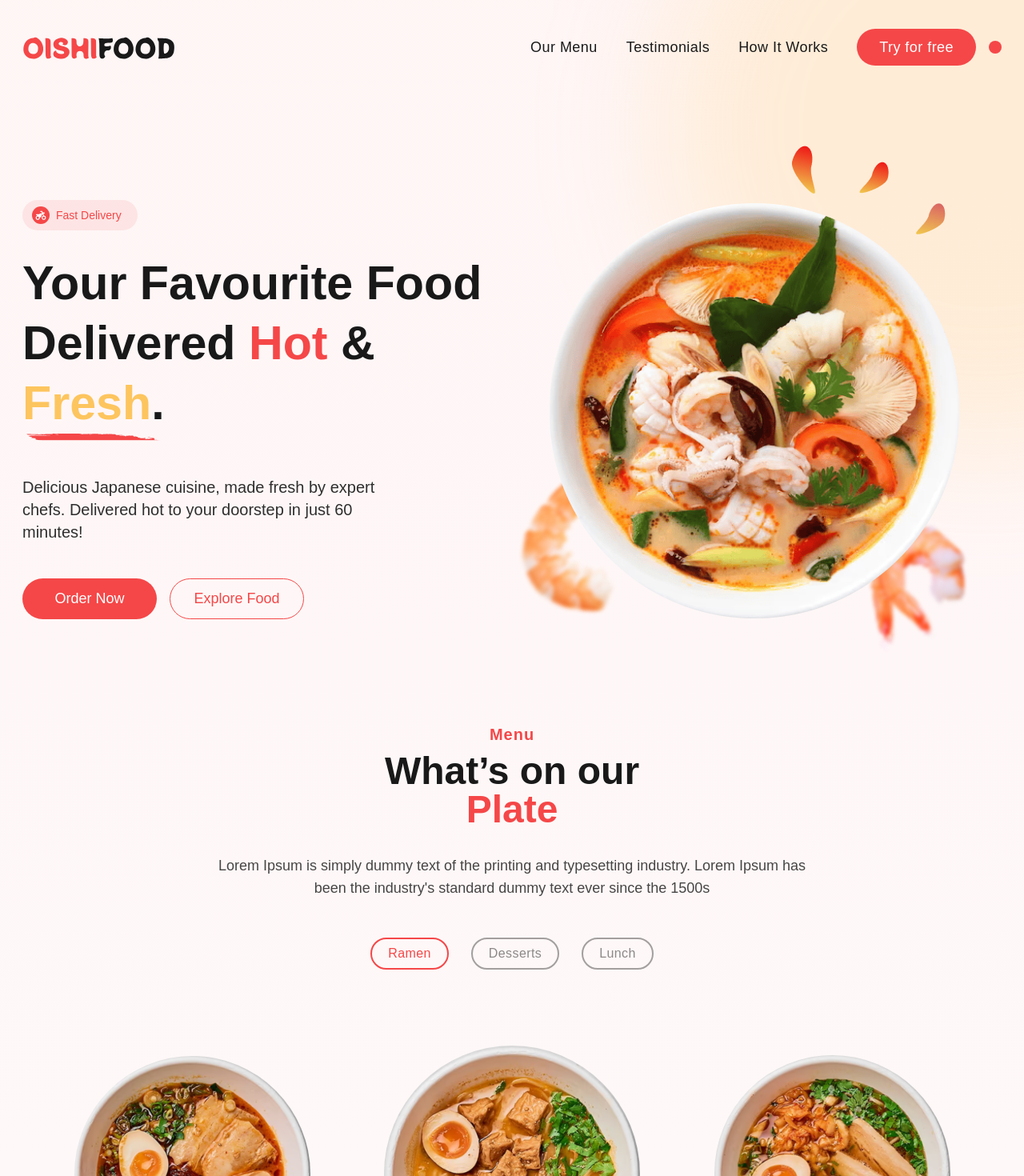
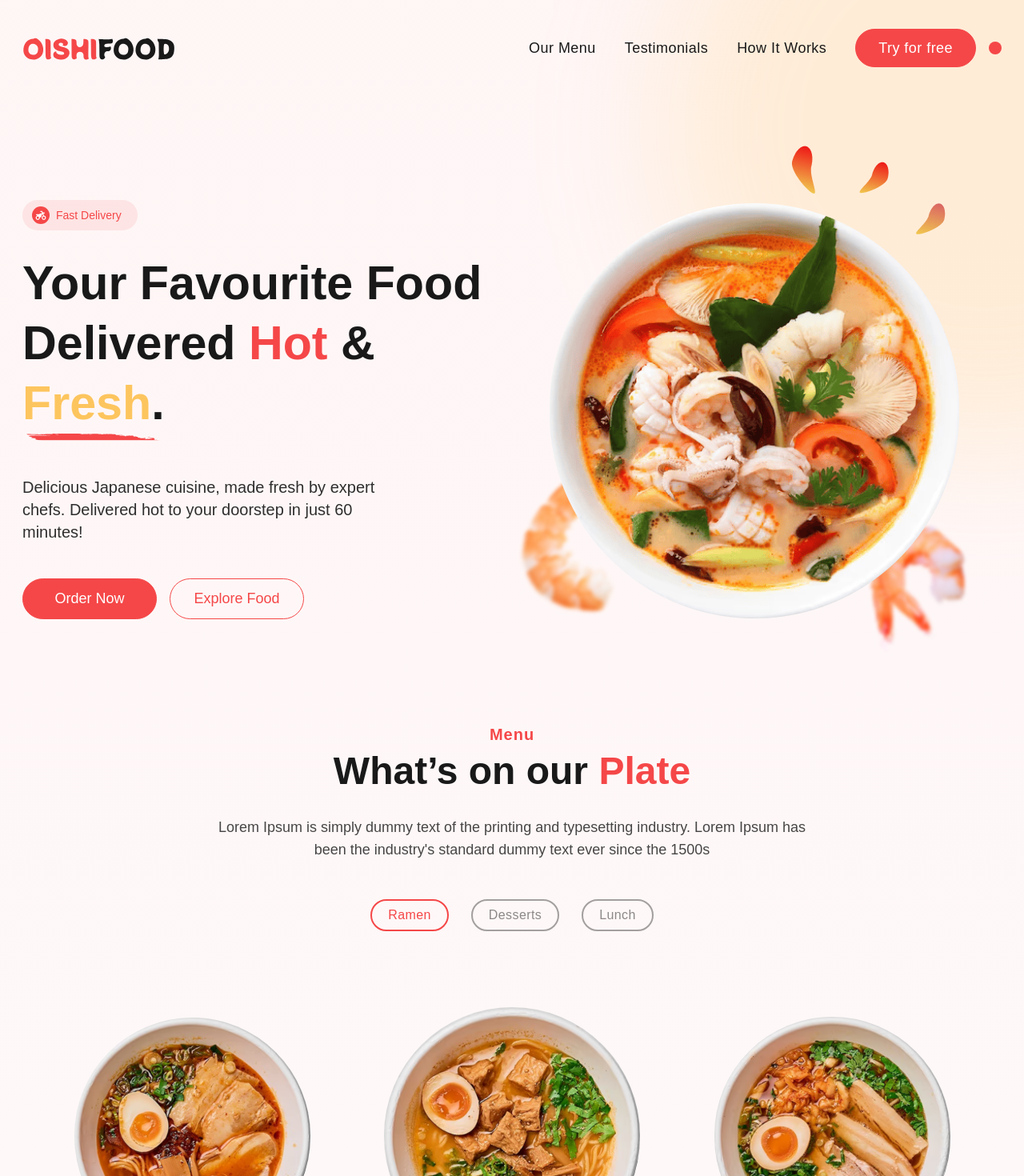
Before and after one commit to devJennyy/oishi-food, a React (Vite) app: page /homepage in a window 1280 px wide. Shown: the top 1470 px of the page at 80% size. Built offline with nearby package versions, Linux system fonts and the light colour scheme; a web font is replaced by a local one.

Commit message:
Implement hover and active animations on all buttons for better interactivity.

```diff
--- a/src/components/Hero.tsx
+++ b/src/components/Hero.tsx
@@ -3,11 +3,16 @@ import { RiMotorbikeFill } from "react-icons/ri";
 
 const Hero = () => {
   const buttons = [
-    { text: "Order Now", style: "bg-secondary text-white", linkTo: "#promotional-offer", },
+    {
+      text: "Order Now",
+      style: "bg-secondary text-white hover:bg-transparent hover:text-secondary border border-secondary hover:shadow-glow-secondary active:scale-95 transition-all duration-300 ease-in-out",
+      linkTo: "#promotional-offer",
+    },
+
     {
       text: "Explore Food",
       style:
-        "border border-secondary dark:border-white text-secondary dark:text-white",
+        "border border-secondary dark:border-white hover:dark:border-secondary hover:dark:text-secondary text-secondary dark:text-white hover:shadow-glow-secondary active:scale-95 transition-all duration-300 ease-in-out",
       icon: <IoIosArrowRoundForward size={24} />,
       linkTo: "#menu",
     },
@@ -50,7 +55,8 @@ const Hero = () => {
 
         <div className="flex sm:flex-row flex-col lg:gap-4 gap-3 xl:text-lg lg:text-lg md:text-sm text-lg lg:mt-7 sm:mt-4 mt-6">
           {buttons.map((button, index) => (
-            <a href={button.linkTo}
+            <a
+              href={button.linkTo}
               key={index}
               className={`flex justify-center items-center gap-1 w-full h-12 lg:max-w-[10.5rem] lg:h-[3.2rem] sm:max-w-[9.5rem] sm:h-[3rem] md:max-w-[7rem] md:h-[2.5rem] rounded-full ${button.style}`}
             >
--- a/src/components/Layout/Footer.tsx
+++ b/src/components/Layout/Footer.tsx
@@ -80,7 +80,7 @@ const Footer = () => {
           <div className="grid grid-cols-5 sm:mt-3 xl:gap-0 lg:gap-4">
             {socialIcons?.map((icon) => {
               return (
-                <div className="flex justify-center items-center xl:w-[46px] xl:h-[46px] lg:w-[40px] lg:h-[40px] md:w-[31px] md:h-[31px] w-[40px] h-[40px] lg:rounded-xl md:rounded-lg rounded-xl text-secondary bg-secondary/10 dark:bg-secondary/0 dark:border-secondary dark:border cursor-pointer hover:scale-110 transition-all">
+                <div className="flex justify-center items-center xl:w-[46px] xl:h-[46px] lg:w-[40px] lg:h-[40px] md:w-[31px] md:h-[31px] w-[40px] h-[40px] lg:rounded-xl md:rounded-lg rounded-xl text-secondary bg-secondary/10 dark:bg-secondary/0 dark:border-secondary dark:border cursor-pointer hover:scale-110 transition-all active:scale-95 duration-300 ease-in-out">
                   {icon}
                 </div>
               );
@@ -111,7 +111,7 @@ const Footer = () => {
             <div className="flex flex-col lg:gap-3 gap-2 text-primary/60 dark:text-white/60 text-sm">
               {downloadButton?.map((button) => {
                 return (
-                  <button className="flex justify-center items-center xl:h-[3rem] lg:h-[2.5rem] lg:w-full md:w-[7.5rem] h-[2.3rem] bg-primary rounded-lg text-white active:scale-105 transition-all">
+                  <button className="flex justify-center items-center xl:h-[3rem] lg:h-[2.5rem] lg:w-full md:w-[7.5rem] h-[2.3rem] bg-primary rounded-lg text-white active:scale-95 transition-all duration-400 ease-in-out">
                     <img
                       src={button.image}
                       alt={button.alt}
@@ -127,7 +127,7 @@ const Footer = () => {
         <div className="flex flex-col lg:gap-3 gap-2 text-primary/60 dark:text-white/60 text-sm sm:hidden mt-4">
           {downloadButton?.map((button) => {
             return (
-              <button className="flex justify-center items-center xl:h-[3rem] lg:h-[2.5rem] lg:w-full md:w-[7.5rem] sm:h-[2.3rem] h-[2.9rem] bg-primary rounded-lg text-white active:scale-105 transition-all">
+              <button className="flex justify-center items-center xl:h-[3rem] lg:h-[2.5rem] lg:w-full md:w-[7.5rem] sm:h-[2.3rem] h-[2.9rem] bg-primary rounded-lg text-white active:scale-95 transition-all duration-400 ease-in-out">
                 <img
                   src={button.image}
                   alt={button.alt}
--- a/src/components/Layout/Header.tsx
+++ b/src/components/Layout/Header.tsx
@@ -42,7 +42,7 @@ const Header = () => {
         <div className="flex gap-4">
           <a
             href="#promotional-offer"
-            className="py-[9px] px-7 bg-secondary text-white rounded-full"
+            className="py-[9px] px-7 rounded-full bg-secondary text-white hover:bg-transparent hover:text-secondary border border-secondary dark:hover:shadow-glow-secondary active:scale-95 transition-all duration-300 ease-in-out"
           >
             <p>Try for free</p>
           </a>
--- a/src/components/Menu.tsx
+++ b/src/components/Menu.tsx
@@ -30,7 +30,7 @@ const Menu = () => {
         <p className="font-bold capitalize text-secondary sm:text-xl text-lg tracking-wider">
           Menu
         </p>
-        <p className="lg:text-5xl md:text-4xl sm:text-5xl text-4xl lg:font-semibold sm:font-bold font-black sm:leading-tight leading-[2.7rem] sm:w-full max-w-[20rem] w-full">
+        <p className="lg:text-5xl md:text-4xl sm:text-5xl text-4xl lg:font-semibold sm:font-bold font-black sm:leading-tight leading-[2.7rem] sm:max-w-full max-w-[20rem] w-full">
           What’s on our <span className="text-secondary">Plate</span>
         </p>
       </div>
--- a/src/components/PromotionalOffer.tsx
+++ b/src/components/PromotionalOffer.tsx
@@ -16,8 +16,8 @@ const PromotionalOffer = () => {
             Savor the best hot & tasty ramen with OmniFood, delivered straight
             to your door in no time!
           </p>
-          <button className="xl:px-7 xl:py-4 lg:px-6 lg:py-3 md:px-5 sm:py-2 sm:px-4 px-5 py-[11px] bg-secondary/90 rounded-full w-fit">
-            <p className="xl:text-xl lg:text-lg md:text-[16px] sm:text-[13px] text-white">
+          <button className="xl:px-7 xl:py-4 lg:px-6 lg:py-3 md:px-5 sm:py-2 sm:px-4 px-5 py-[11px] text-white w-fit rounded-full bg-secondary dark:hover:shadow-glow-secondary hover:scale-105 hover:bg-transparent border border-secondary hover:text-secondary active:scale-95 transition-all duration-300 ease-in-out">
+            <p className="xl:text-xl lg:text-lg md:text-[16px] sm:text-[13px]">
               Get The App
             </p>
           </button>
--- a/src/components/UI/SwiperNavButtons.tsx
+++ b/src/components/UI/SwiperNavButtons.tsx
@@ -7,10 +7,10 @@ export default function SlideNextButton() {
   return (
     <>
       <div className="swiper-nav-btns md:flex hidden gap-2 justify-end items-center pr-5 mt-5">
-        <button onClick={() => swiper.slidePrev()} className="swiper-button-next disabled:opacity-50 flex justify-center items-center w-[2.3rem] h-[2.3rem] rounded-full">
+        <button onClick={() => swiper.slidePrev()} className="swiper-button-next disabled:opacity-50 flex justify-center items-center w-[2.3rem] h-[2.3rem] rounded-full active:scale-90 transition-all duration-200 ease-in-out">
           <MdOutlineArrowBack className="text-white xl:text-[18px]" />
         </button>
-        <button onClick={() => swiper.slideNext()} className="swiper-button-prev disabled:opacity-50 flex justify-center items-center w-[2.3rem] h-[2.3rem] rounded-full">
+        <button onClick={() => swiper.slideNext()} className="swiper-button-prev disabled:opacity-50 flex justify-center items-center w-[2.3rem] h-[2.3rem] rounded-full active:scale-90 transition-all duration-200 ease-in-out">
           <MdOutlineArrowForward className="text-white xl:text-[18px]" />
         </button>
       </div>
--- a/src/index.css
+++ b/src/index.css
@@ -69,7 +69,6 @@ body {
 
 .swiper-pagination {
   display: flex;
-  padding-left: 1rem;
   margin-bottom: 3px;
   width: 0;
 }
@@ -105,5 +104,12 @@ body {
   .swiper-pagination {
     left: 50% !important;
     transform: translateX(-50%) !important;
+    padding-left: -1rem;
   }
 }
+
+@media (min-width: 768px) {
+  .swiper-pagination {
+    padding-left: 1rem;
+  }
+}
--- a/tailwind.config.js
+++ b/tailwind.config.js
@@ -21,6 +21,9 @@ module.exports = {
         amberGlow: "#F6AA1C",
         lightGray: "#EDEDED",
       },
+      boxShadow: {
+        'glow-secondary': '0px 4px 15px rgba(245, 71, 72, 0.2)',
+      },
     },
   },
   plugins: [],
```
